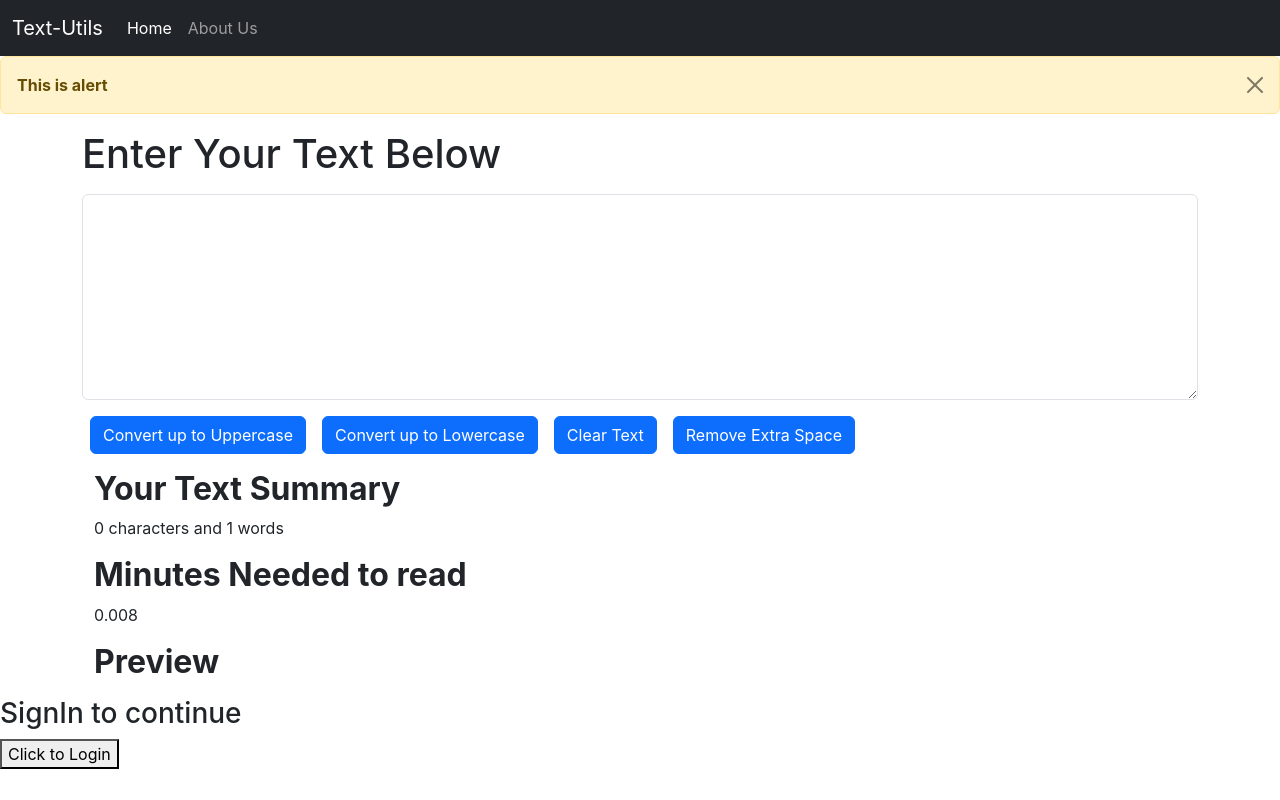
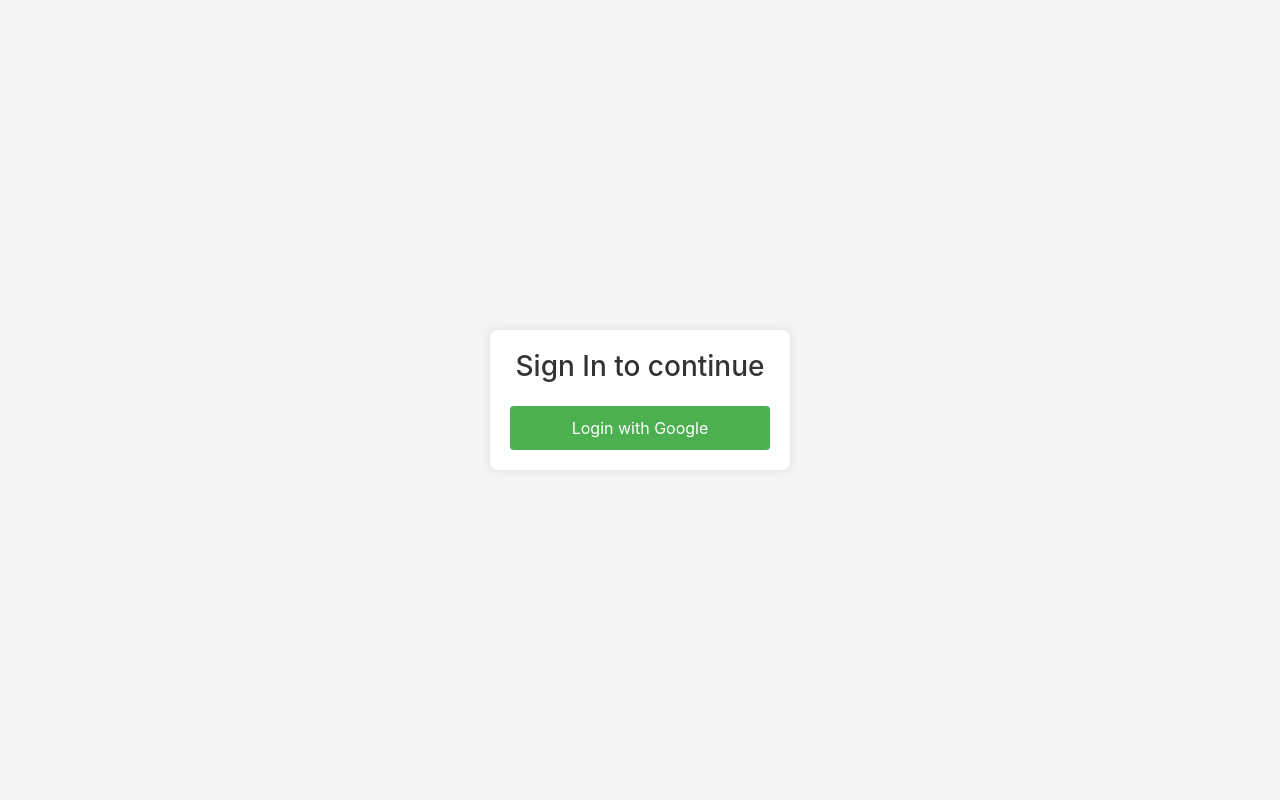
Before and after one commit to TahaAkber/TextUtils, a React (Create React App) app in the folder textutils/my-app/: page /login in a window 1280 px wide. Built offline with nearby package versions, Linux system fonts and the light colour scheme; no server answers.

Commit message:
completed with login and deployed with firebase and authtoken method

```diff
--- a/textutils/my-app/package.json
+++ b/textutils/my-app/package.json
@@ -14,6 +14,7 @@
     "react-hook-form": "^7.49.2",
     "react-router-dom": "^6.14.1",
     "react-scripts": "5.0.1",
+    "universal-cookie": "^7.0.1",
     "web-vitals": "^2.1.4",
     "yup": "^1.3.3"
   },
--- a/textutils/my-app/src/App.js
+++ b/textutils/my-app/src/App.js
@@ -1,27 +1,45 @@
+import { useState } from "react";
 import "./App.css";
 import About from "./components/About";
 import Alert from "./components/Alert";
 import Login from "./components/Login";
 import Navigationbar from "./components/Navbar";
 import Textform from "./components/Textbar";
+import { signOut } from "firebase/auth";
+import { auth } from "./components/firebase";
 import {
   BrowserRouter as Router,
   Routes,
   Route,
   BrowserRouter,
 } from "react-router-dom";
+import Cookies from "universal-cookie";
+const cookies = new Cookies();
 function App() {
+  const [isauth, setisauth] = useState(cookies.get("auth-token"));
+  const signout = async () => {
+    await signOut(auth);
+    cookies.remove("auth-token");
+    setisauth(false);
+  };
+  if (!isauth) {
+    return <Login setisauth={setisauth} />;
+  } else {
     return (
-    <>
+      <div>
         <BrowserRouter>
-        <Navigationbar title="Text-Utils" about="About Us" />
+          <Navigationbar
+            title="Text-Utils"
+            about="About Us"
+            setisauth={setisauth}
+          />
           <Routes>
             <Route path="/about" element={<About />}></Route>
-          <Route path="/login" element={<Login />}></Route>
           </Routes>
         </BrowserRouter>
-    </>
+      </div>
     );
+  }
 }
 
 export default App;
--- a/textutils/my-app/src/components/Login.js
+++ b/textutils/my-app/src/components/Login.js
@@ -1,28 +1,24 @@
 import React from "react";
 import { auth, provider } from "./firebase";
-import { signInWithRedirect } from "firebase/auth";
+import { signInWithPopup, signInWithRedirect } from "firebase/auth";
 import { useNavigate } from "react-router-dom";
 import { useAuthState } from "react-firebase-hooks/auth";
 import Navigationbar from "./Navbar";
-
-function Login() {
-  const navigate = useNavigate();
-  const [user] = useAuthState(auth);
+import Cookies from "universal-cookie";
+import "../style/style.css";
+const cookies = new Cookies();
+function Login(props) {
   const signin = async () => {
-    const result = await signInWithRedirect(auth, provider);
-    console.log(result);
-    navigate("/");
+    const result = await signInWithPopup(auth, provider);
+    cookies.set("auth-token", result.user.refreshToken);
+    props.setisauth(true);
   };
   return (
-    <div>
-      {!user ? (
-        <div>
-          <h3>SignIn to continue</h3>
-          <button onClick={signin}>Click to Login</button>
-        </div>
-      ) : (
-        <Navigationbar />
-      )}
+    <div className="box">
+      <div className="login">
+        <h3>Sign In to continue</h3>
+        <button onClick={signin}>Login with Google</button>
+      </div>
     </div>
   );
 }
--- a/textutils/my-app/src/components/Navbar.js
+++ b/textutils/my-app/src/components/Navbar.js
@@ -2,8 +2,16 @@
 import About from "./About";
 import Textform from "./Textbar";
 import { Link } from "react-router-dom";
-
+import { auth } from "./firebase";
+import { signOut } from "firebase/auth";
+import Cookies from "universal-cookie";
+const cookies = new Cookies();
 function Navigationbar(props) {
+  const signout = async () => {
+    await signOut(auth);
+    cookies.remove("auth-token");
+    props.setisauth(false);
+  };
   return (
     <div>
       <nav className="navbar navbar-expand-lg bg-dark navbar-dark">
@@ -11,7 +19,6 @@
           <Link className="navbar-brand" to="./">
             {props.title}
           </Link>
-
           <button
             className="navbar-toggler"
             type="button"
@@ -47,6 +54,11 @@
                 Search
               </button>
             </form> */}
+            <div>
+              <button onClick={signout} className="button">
+                Signout
+              </button>
+            </div>
           </div>
         </div>
       </nav>
--- a/textutils/my-app/src/index.css
+++ b/textutils/my-app/src/index.css
@@ -1,13 +1,24 @@
 body {
   margin: 0;
-  font-family: -apple-system, BlinkMacSystemFont, 'Segoe UI', 'Roboto', 'Oxygen',
-    'Ubuntu', 'Cantarell', 'Fira Sans', 'Droid Sans', 'Helvetica Neue',
+  font-family: -apple-system, BlinkMacSystemFont, "Segoe UI", "Roboto", "Oxygen",
+    "Ubuntu", "Cantarell", "Fira Sans", "Droid Sans", "Helvetica Neue",
     sans-serif;
   -webkit-font-smoothing: antialiased;
   -moz-osx-font-smoothing: grayscale;
 }
 
 code {
-  font-family: source-code-pro, Menlo, Monaco, Consolas, 'Courier New',
+  font-family: source-code-pro, Menlo, Monaco, Consolas, "Courier New",
     monospace;
 }
+.button {
+  background-color: #04aa6d; /* Green */
+  border: none;
+  border-radius: 5%;
+  color: white;
+  padding: 10px 27px;
+  text-align: center;
+  text-decoration: none;
+  display: inline-block;
+  font-size: 13px;
+}
--- /dev/null
+++ b/textutils/my-app/src/style/style.css
@@ -0,0 +1,37 @@
+.box {
+  display: flex;
+  justify-content: center;
+  align-items: center;
+  height: 100vh;
+  background-color: #f4f4f4; /* Background color for the entire box */
+}
+
+.login {
+  background-color: #fff;
+  border-radius: 8px;
+  box-shadow: 0 0 10px rgba(0, 0, 0, 0.1);
+  padding: 20px;
+  width: 300px;
+  text-align: center;
+}
+
+.login h3 {
+  color: #333;
+}
+
+.login button {
+  background-color: #4caf50;
+  color: #fff;
+  border: none;
+  padding: 10px 15px;
+  font-size: 16px;
+  cursor: pointer;
+  border-radius: 4px;
+  width: 100%;
+  margin-top: 15px;
+  transition: background-color 0.3s ease;
+}
+
+.login button:hover {
+  background-color: #45a049;
+}
```
Also changed, not shown: textutils/my-app/firebase.json (added), 2 other files (tests, documents, lock files or other folders). Lines whose indentation alone changed are shown as unchanged.
